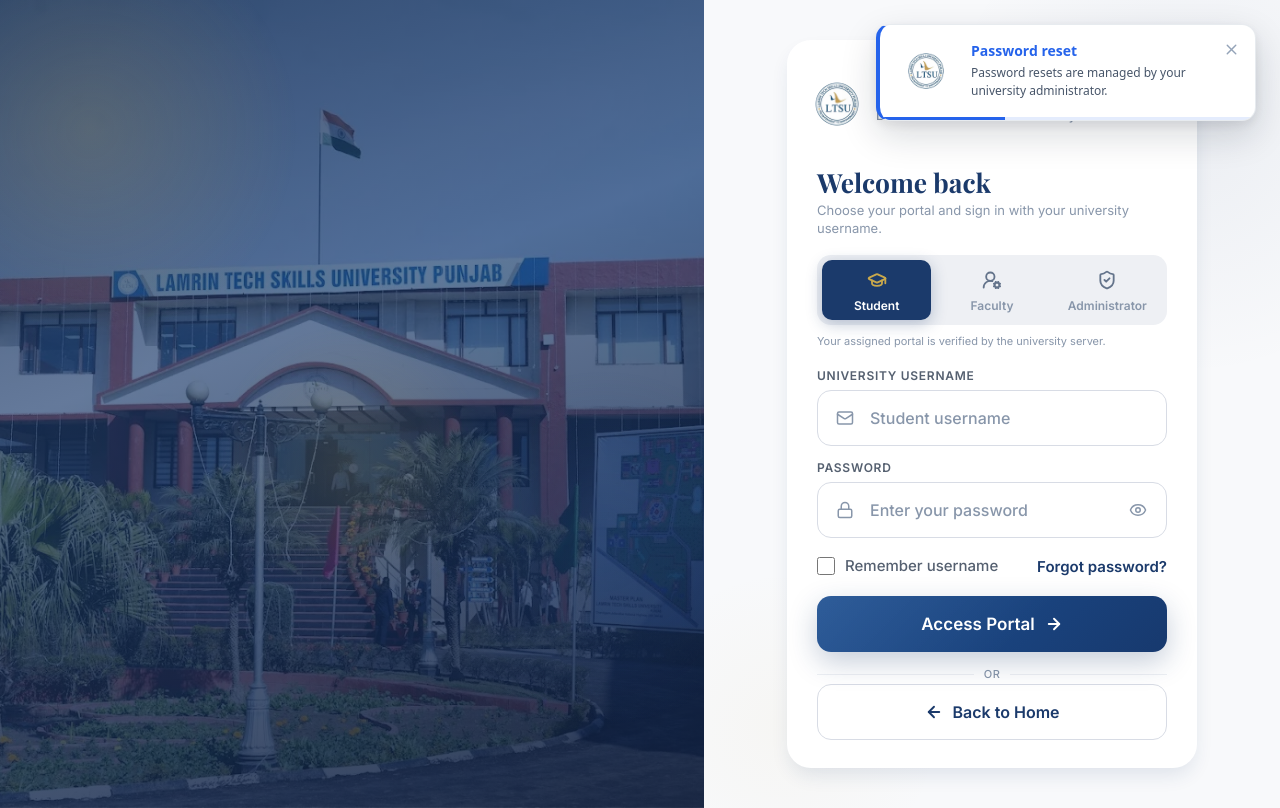
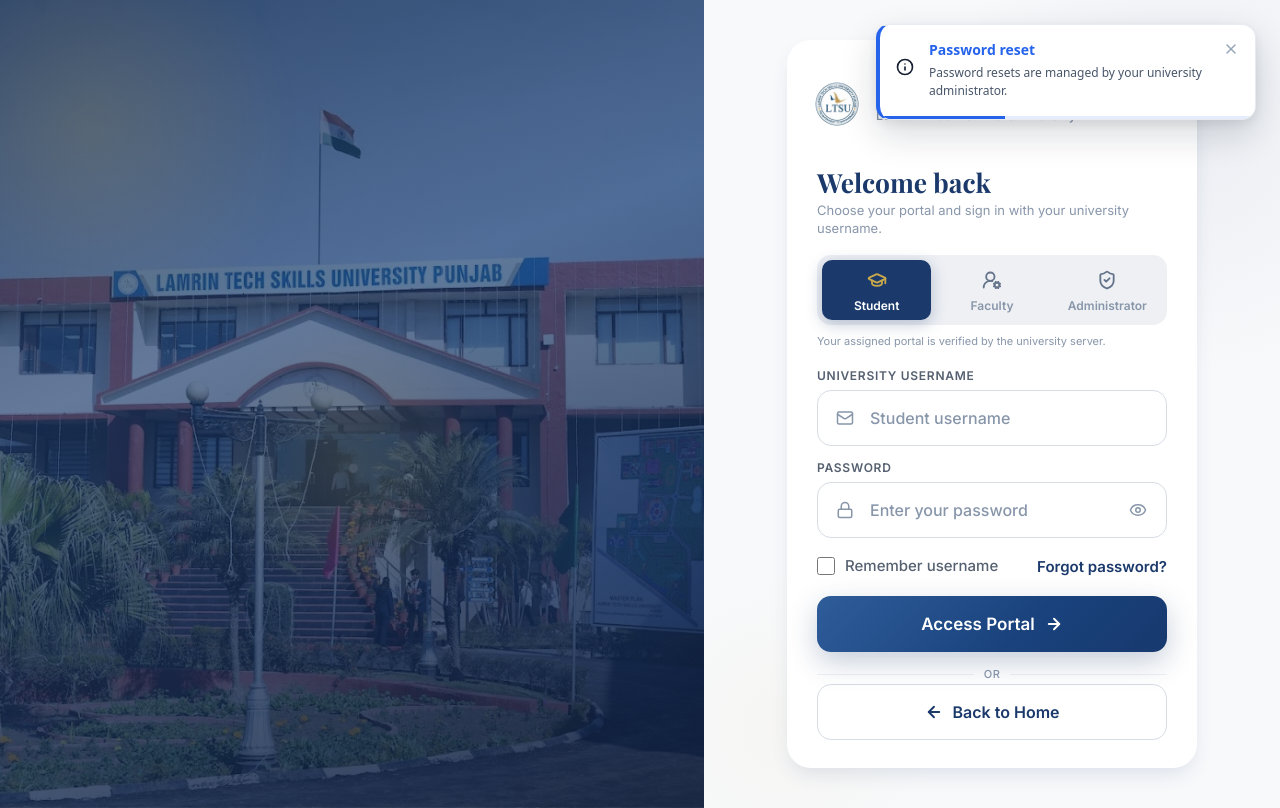
Before and after one commit to armanpreet-singh/smart-student-portal, a React (Vite) app: page /login in a window 1280 px wide. Both pictures are taken after a click on the button "Forgot password?". Built offline with nearby package versions, Linux system fonts and the light colour scheme.

Commit message:
Redesign toast content as compact status cards

```diff
--- a/src/components/ui/Toast.jsx
+++ b/src/components/ui/Toast.jsx
@@ -1,6 +1,11 @@
 import { toast } from "sonner";
-import { X } from "lucide-react";
-import { ltsuLogo } from "../../assets/images/logo";
+import {
+  AlertTriangle,
+  CheckCircle2,
+  Info,
+  X,
+  XCircle
+} from "lucide-react";
 import "./Toast.css";
 
 const COLORS = {
@@ -8,6 +13,13 @@ const COLORS = {
   error: "#DC2626",
   warning: "#D97706",
   info: "#2563EB"
+};
+
+const STATUS_ICONS = {
+  success: CheckCircle2,
+  error: XCircle,
+  warning: AlertTriangle,
+  info: Info
 };
 
 export default function Toast({
@@ -18,6 +30,7 @@ export default function Toast({
   duration = 4200
 }) {
   const isError = type === "error";
+  const StatusIcon = STATUS_ICONS[type] || STATUS_ICONS.info;
 
   return (
     <div
@@ -31,9 +44,9 @@ export default function Toast({
       }}
     >
       <div className="toast-body">
-        <div className="toast-logo" aria-hidden="true">
-          <img src={ltsuLogo} alt="" />
-        </div>
+        <span className="toast-status-icon" aria-hidden="true">
+          <StatusIcon size={18} strokeWidth={2.2} />
+        </span>
 
         <div className="toast-content">
           <h4>{title}</h4>
@@ -46,7 +59,7 @@ export default function Toast({
           onClick={() => toast.dismiss(toastId)}
           aria-label="Dismiss notification"
         >
-          <X size={17} />
+          <X size={16} />
         </button>
       </div>
 
```
